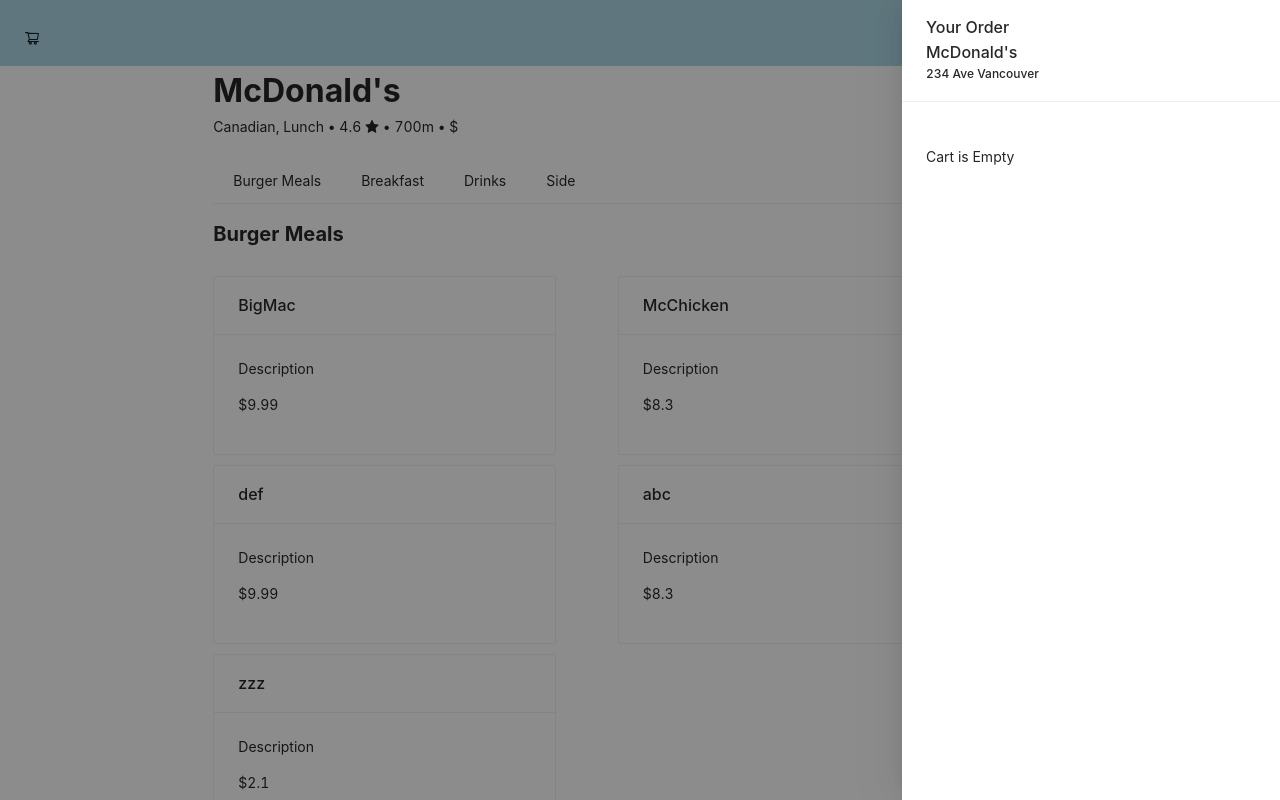
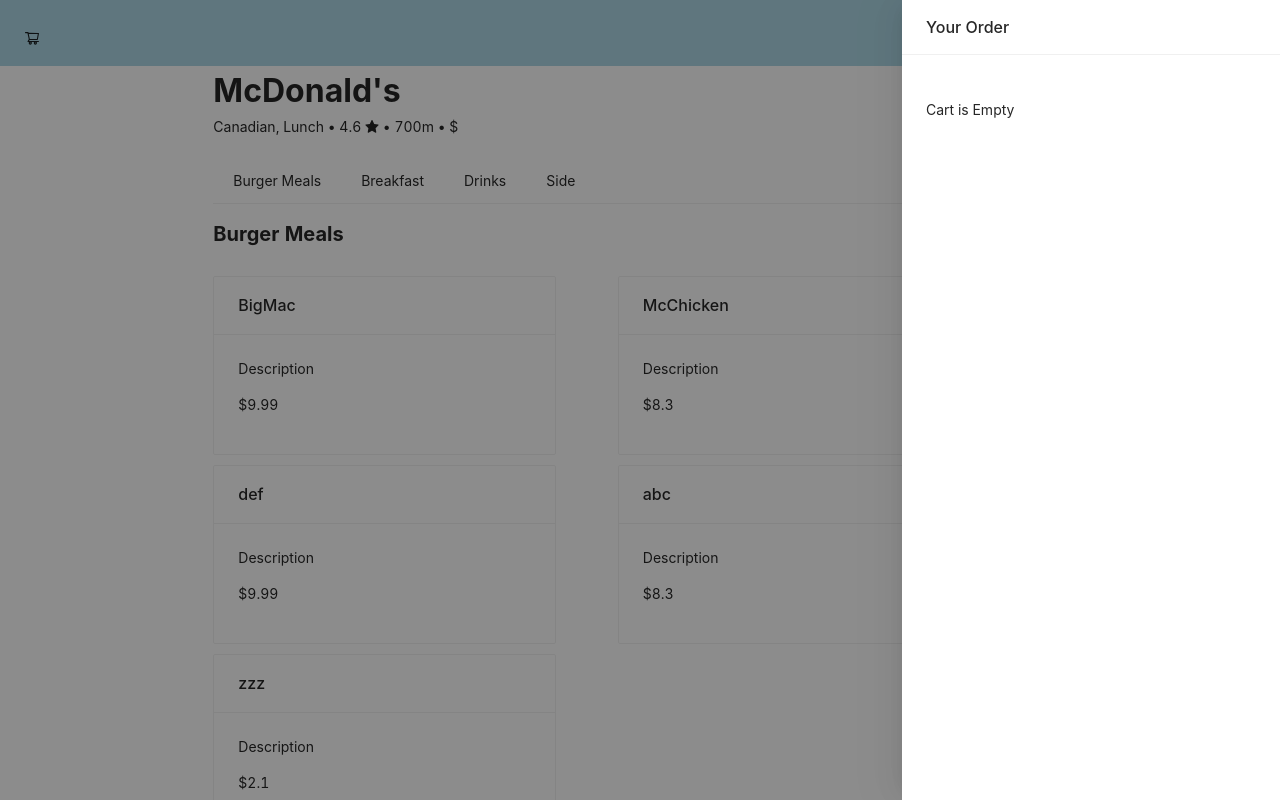
Before and after one commit to ryanjhkim/summerProject-frontend, a React (Create React App) app: page /restaurant in a window 1280 px wide. Both pictures are taken after a click on the element 32 px from the left and 38 px from the top of the page. Shown: the top 800 px of the page. Built offline with nearby package versions, Linux system fonts and the light colour scheme.

Commit message:
don't display restaurant info when cart is empty

```diff
--- a/src/components/Restaurant.js
+++ b/src/components/Restaurant.js
@@ -82,12 +82,16 @@
                         <div>
                             Your Order
                         </div>
+                        {items.length > 0 &&
+                            <div>
                                 <div style={{marginTop: '3px'}}>
                                     {data.restaurant}
                                 </div>
                                 <div style={{fontSize: '12px'}}>
                                     {data.address} {data.city}
                                 </div>
+                            </div>
+                        }
                     </div>
                     }
                     placement="right"
```
Lines whose indentation alone changed are shown as unchanged.
